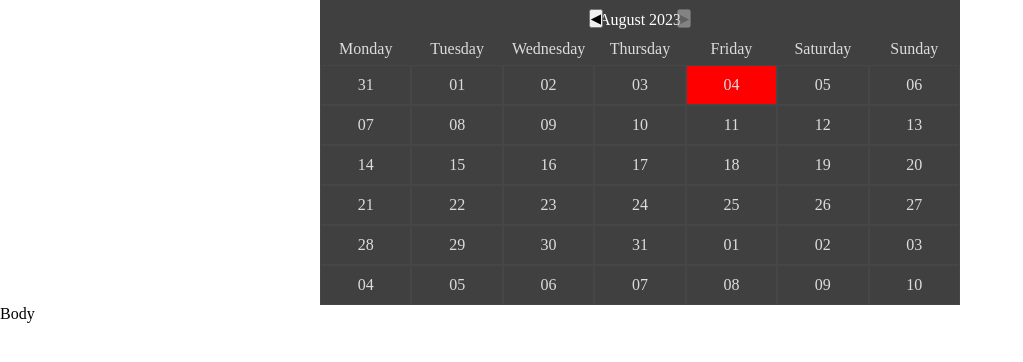
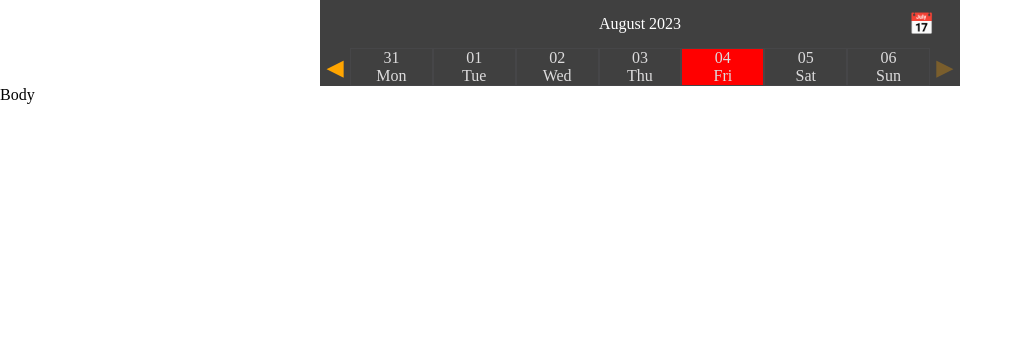
Before and after one commit to almasiwe11/BudgetTracker, a React (Vite) app: page / in a window 1280 px wide. Shown: the top 362 px of the page, without its empty margins (0-1023 px from the left). Built offline with nearby package versions, Linux system fonts and the light colour scheme.

Commit message:
renaming classis reorgonizing

```diff
--- a/src/App.jsx
+++ b/src/App.jsx
@@ -1,13 +1,12 @@
 import { useState } from "react";
-import SmallGrid from "./components/SmallGrid/SmallGrid";
-import BigGrid from "./components/BigGrid/BigGrid";
+import CalendarGrid from "./components/CalendarGrid/CalendarGrid";
 import Body from "./Body/Body";
 function App() {
   const [today, setToday] = useState(new Date());
   const [selectedDay, setSelectedDay] = useState(today);
   return (
     <>
-      <SmallGrid
+      <CalendarGrid
         today={today}
         setToday={setToday}
         setSelectedDay={setSelectedDay}
@@ -18,7 +17,3 @@ function App() {
 }
 
 export default App;
-
-{
-  /* <BigGrid today={today} setToday={setToday} /> */
-}
--- a/src/components/BigGrid/BigGrid.jsx
+++ /dev/null
@@ -1,13 +0,0 @@
-import React from "react";
-import CalendarGrid from "./CalendarGrid";
-import Header from "./Header";
-const BigGrid = ({ today, setToday }) => {
-  return (
-    <div>
-      <Header setToday={setToday} today={today} />
-      <CalendarGrid today={today} />
-    </div>
-  );
-};
-
-export default BigGrid;
--- a/src/components/BigGrid/CalendarGrid.jsx
+++ /dev/null
@@ -1,32 +0,0 @@
-import React from "react";
-import { format, add, startOfMonth, isMonday, sub } from "date-fns";
-import DayCell from "./DayCell";
-const CalendarGrid = ({ today }) => {
-  const startMonthDay = startOfMonth(today);
-  const startMonday = findMonday(startMonthDay);
-  const array = [...Array(42)].map((_, i) => add(startMonday, { days: i }));
-  const weekDays = [...Array(7)].map((_, i) =>
-    format(add(startMonday, { days: i }), "EEEE")
-  );
-
-  function findMonday(startMonthDay) {
-    let currentDay = startMonthDay;
-    while (!isMonday(currentDay)) {
-      currentDay = sub(currentDay, { days: 1 });
-    }
-    return currentDay;
-  }
-
-  return (
-    <div className="calendarGrid">
-      {weekDays.map((day) => (
-        <div className="weekDay">{day}</div>
-      ))}
-      {array.map((day) => (
-        <DayCell day={day} today={today} />
-      ))}
-    </div>
-  );
-};
-
-export default CalendarGrid;
--- a/src/components/BigGrid/DayCell.jsx
+++ /dev/null
@@ -1,16 +0,0 @@
-import React from "react";
-import { sub, format, isSameMonth, isSameDay } from "date-fns";
-const DayCell = ({ day, today }) => {
-  const formattedDay = format(day, "d");
-  const wrongMonth = !isSameMonth(today, day);
-  let markToday;
-  if (isSameDay(new Date(), day)) markToday = true;
-
-  return (
-    <div className={`dayCell ${wrongMonth && "wrongMonth"} `}>
-      <div className={`${markToday && "today"} dayNumber`}> {formattedDay}</div>
-    </div>
-  );
-};
-
-export default DayCell;
--- a/src/components/BigGrid/Header.jsx
+++ /dev/null
@@ -1,38 +0,0 @@
-import React, { useState } from "react";
-import { sub, format, add, isFuture, startOfMonth } from "date-fns";
-const Header = ({ setToday, today }) => {
-  const year = format(today, "yyyy");
-  const month = format(today, "MMMM");
-
-  let disabled = true;
-  if (!isFuture(add(startOfMonth(today), { months: 1 }))) disabled = false;
-
-  function handlePrevMonth() {
-    setToday((today) => sub(today, { months: 1 }));
-  }
-
-  function handleNextMonth() {
-    setToday((today) => add(today, { months: 1 }));
-  }
-
-  return (
-    <div className="header">
-      <button className="switchMonth btn" onClick={handlePrevMonth}>
-        ◀
-      </button>
-      <span className="currentMonth">
-        <p> {year}</p>
-        <p> {month}</p>
-      </span>
-      <button
-        className={`switchMonth btn ${disabled && "disabled"}`}
-        onClick={handleNextMonth}
-        disabled={disabled}
-      >
-        ▶
-      </button>
-    </div>
-  );
-};
-
-export default Header;
--- /dev/null
+++ b/src/components/CalendarGrid/CalendarGrid.jsx
@@ -0,0 +1,91 @@
+/* eslint-disable react/prop-types */
+import React, { useState } from "react";
+import {
+  format,
+  add,
+  startOfMonth,
+  isMonday,
+  sub,
+  isFuture,
+  startOfWeek,
+} from "date-fns";
+import DayCell from "./DayCell";
+import Header from "./Header";
+import DayNames from "./DayNames";
+const CalendarGrid = ({ today, setToday, setSelectedDay }) => {
+  const [showEntireMonth, setShowEntireMonth] = useState(false);
+  let startMonday;
+  if (showEntireMonth) {
+    const startMonthDay = startOfMonth(today);
+    startMonday = startOfWeek(startMonthDay, { weekStartsOn: 1 });
+  } else {
+    startMonday = startOfWeek(today, { weekStartsOn: 1 });
+  }
+
+  const month = format(today, "MMMM");
+  const year = format(today, "yyyy");
+  const monthDays = [...Array(showEntireMonth ? 42 : 7)].map((_, i) =>
+    add(startMonday, { days: i })
+  );
+  const weekDaysName = [...Array(7)].map((_, i) =>
+    format(add(startMonday, { days: i }), "EEEE")
+  );
+
+  let disabled = true;
+  if (!isFuture(add(startOfWeek(today), { weeks: 1 }))) disabled = false;
+
+  function handlePrev() {
+    if (showEntireMonth) {
+      setToday((today) => sub(today, { months: 1 }));
+    } else {
+      setToday((today) => sub(today, { weeks: 1 }));
+    }
+  }
+
+  function handleNext() {
+    !showEntireMonth && setToday((today) => add(today, { weeks: 1 }));
+    showEntireMonth && setToday((today) => add(today, { months: 1 }));
+  }
+
+  return (
+    <div className="calendarGrid">
+      <Header
+        month={month}
+        year={year}
+        showEntireMonth={showEntireMonth}
+        handleNext={handleNext}
+        handlePrev={handlePrev}
+        disabled={disabled}
+        setShowEntireMonth={setShowEntireMonth}
+      />
+      <div className={showEntireMonth ? "showEntireMonth" : "showWeek"}>
+        {showEntireMonth && <DayNames weekDaysName={weekDaysName} />}
+
+        <button
+          className={showEntireMonth ? "hide" : "btnWeek"}
+          onClick={handlePrev}
+        >
+          ◀
+        </button>
+
+        {monthDays.map((day) => (
+          <DayCell
+            day={day}
+            setSelectedDay={setSelectedDay}
+            showEntireMonth={showEntireMonth}
+            key={day}
+          />
+        ))}
+        <button
+          className={showEntireMonth ? "hide" : "btnWeek"}
+          onClick={handleNext}
+          disabled={disabled}
+        >
+          ▶
+        </button>
+      </div>
+    </div>
+  );
+};
+
+export default CalendarGrid;
--- a/src/components/SmallGrid/DaySmall.jsx
+++ b/src/components/CalendarGrid/DayCell.jsx
@@ -1,16 +1,16 @@
 import React from "react";
 import { format, isSameDay } from "date-fns";
-const DaySmall = ({ day, setSelectedDay, showEntireMonth }) => {
+const DayCell = ({ day, setSelectedDay, showEntireMonth }) => {
   const formattedDay = format(day, "dd");
   const nameDay = format(day, "EE");
   let markToday;
   if (isSameDay(new Date(), day)) markToday = true;
   return (
-    <div className={`day-small ${markToday && "small-today"}`}>
+    <div className={`dayCell ${markToday && "markToday"}`}>
       <div>{formattedDay}</div>
       {!showEntireMonth && <span>{nameDay}</span>}
     </div>
   );
 };
 
-export default DaySmall;
+export default DayCell;
--- /dev/null
+++ b/src/components/CalendarGrid/DayNames.jsx
@@ -0,0 +1,15 @@
+import React from "react";
+
+const DayNames = ({ weekDaysName }) => {
+  return (
+    <>
+      {weekDaysName.map((day) => (
+        <div className="weekDay" key={day}>
+          {day}
+        </div>
+      ))}
+    </>
+  );
+};
+
+export default DayNames;
--- /dev/null
+++ b/src/components/CalendarGrid/Header.jsx
@@ -0,0 +1,39 @@
+/* eslint-disable react/prop-types */
+import React from "react";
+
+const Header = ({
+  month,
+  year,
+  showEntireMonth,
+  handlePrev,
+  handleNext,
+  disabled,
+  setShowEntireMonth,
+}) => {
+  return (
+    <div className="header">
+      <button
+        className={showEntireMonth ? "btnWeek" : "hide"}
+        onClick={handlePrev}
+      >
+        ◀
+      </button>
+      {month} {year}
+      <button
+        className={showEntireMonth ? "btnWeek" : "hide"}
+        onClick={handleNext}
+        disabled={disabled}
+      >
+        ▶
+      </button>
+      <span
+        className="toggleView"
+        onClick={() => setShowEntireMonth((prev) => !prev)}
+      >
+        📅
+      </span>
+    </div>
+  );
+};
+
+export default Header;
--- a/src/components/SmallGrid/SmallGrid.jsx
+++ /dev/null
@@ -1,70 +0,0 @@
-import React, { useState } from "react";
-import {
-  format,
-  add,
-  startOfMonth,
-  isMonday,
-  sub,
-  isFuture,
-  startOfWeek,
-} from "date-fns";
-import DaySmall from "./DaySmall";
-const SmallGrid = ({ today, setToday, setSelectedDay }) => {
-  const [showEntireMonth, setShowEntireMonth] = useState(true);
-  const startMonday = startOfWeek(today, { weekStartsOn: 1 });
-  const month = format(today, "MMMM");
-  const year = format(today, "yyyy");
-  const weekDays = [...Array(showEntireMonth ? 42 : 7)].map((_, i) =>
-    add(startMonday, { days: i })
-  );
-  const weekDaysName = [...Array(7)].map((_, i) =>
-    format(add(startMonday, { days: i }), "EEEE")
-  );
-
-  let disabled = true;
-  if (!isFuture(add(startOfWeek(today), { weeks: 1 }))) disabled = false;
-
-  function handlePrevWeek() {
-    setToday((today) => sub(today, { weeks: 1 }));
-  }
-
-  function handleNextWeek() {
-    setToday((today) => add(today, { weeks: 1 }));
-  }
-
-  return (
-    <div className="smallGrid">
-      <div className="small-date">
-        {month} {year}
-      </div>
-
-      <div className={showEntireMonth ? "showEntireMonth" : "small-week"}>
-        {weekDaysName.map((day) => (
-          <div className="weekDay">{day}</div>
-        ))}
-        <button
-          className={showEntireMonth ? "showMonthBtnLeft" : "btnWeek"}
-          onClick={handlePrevWeek}
-        >
-          ◀
-        </button>
-        {weekDays.map((day) => (
-          <DaySmall
-            day={day}
-            setSelectedDay={setSelectedDay}
-            showEntireMonth={showEntireMonth}
-          />
-        ))}
-        <button
-          className={showEntireMonth ? "showMonthBtnRight" : "btnWeek"}
-          onClick={handleNextWeek}
-          disabled={disabled}
-        >
-          ▶
-        </button>
-      </div>
-    </div>
-  );
-};
-
-export default SmallGrid;
--- a/src/index.css
+++ b/src/index.css
@@ -11,19 +11,6 @@
   padding: 0;
   margin: 0;
   box-sizing: border-box;
-}
-
-.calendarGrid {
-  display: grid;
-  grid-template-columns: repeat(7, 1fr);
-  background-color: var(--color-grey-1);
-}
-
-.dayCell {
-  position: relative;
-  border: 1px solid var(--color-border);
-  padding: 2rem;
-  color: white;
 }
 
 .today {
@@ -41,34 +28,9 @@
   place-content: center;
 }
 
-.header {
-  height: 8vh;
-  display: flex;
-  justify-content: center;
-  align-items: center;
-  gap: 1rem;
-  background-color: var(--color-grey-1);
-  color: white;
-}
-
-.switchMonth {
-  padding: 0.5rem;
-  font-size: 1rem;
-  color: orange;
-  background-color: var(--color-grey-1);
-  border: none;
-  cursor: pointer;
-}
-
 .weekDay {
   color: var(--color-grey-light);
   margin-bottom: 0.5rem;
-}
-
-.currentMonth {
-  display: flex;
-  gap: 0.5rem;
-  font-size: 1.4rem;
 }
 
 .disabled {
@@ -81,7 +43,7 @@
 
 /* Small GRID */
 
-.small-week {
+.showWeek {
   display: grid;
   grid-template-columns: 30px repeat(7, 1fr) 30px;
 }
@@ -92,7 +54,7 @@
   grid-template-rows: 25px repeat(6, 40px);
 }
 
-.smallGrid {
+.calendarGrid {
   width: 50%;
   margin: auto;
   text-align: center;
@@ -102,7 +64,7 @@
   position: relative;
 }
 
-.day-small {
+.dayCell {
   background-color: var(--color-grey-1);
   border: 1px solid var(--color-border);
   color: var(--color-grey-light);
@@ -110,11 +72,11 @@
   place-content: center;
 }
 
-.small-today {
+.markToday {
   background-color: red;
 }
 
-.btnWeek {
+.calendarGrid button {
   background-color: transparent;
   border: none;
   cursor: pointer;
@@ -122,21 +84,28 @@
   color: orange;
 }
 
-.small-date {
+.header {
   color: white;
-  display: grid;
-  place-items: center;
+  height: 3rem;
   padding: 0.7rem;
+  display: flex;
+  justify-content: center;
+  align-items: center;
+  gap: 0.7rem;
+  position: relative;
 }
 
-.showMonthBtnLeft {
-  position: absolute;
-  top: 3%;
-  left: 42%;
+.hide {
+  display: none;
 }
 
-.showMonthBtnRight {
+button:disabled {
+  opacity: 0.3;
+}
+
+.toggleView {
   position: absolute;
-  top: 3%;
-  right: 42%;
+  right: 4%;
+  font-size: 1.3rem;
+  cursor: pointer;
 }
```
